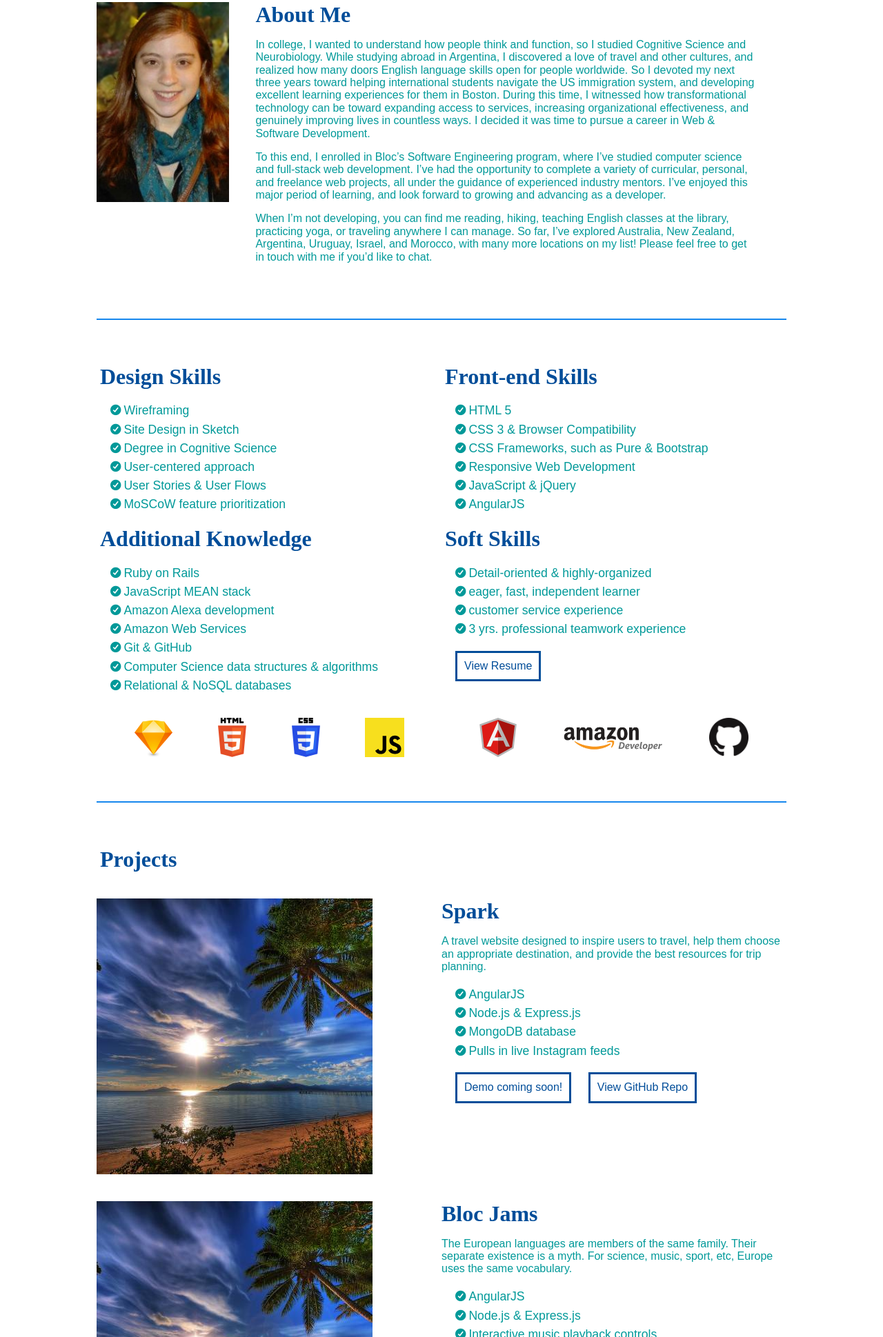
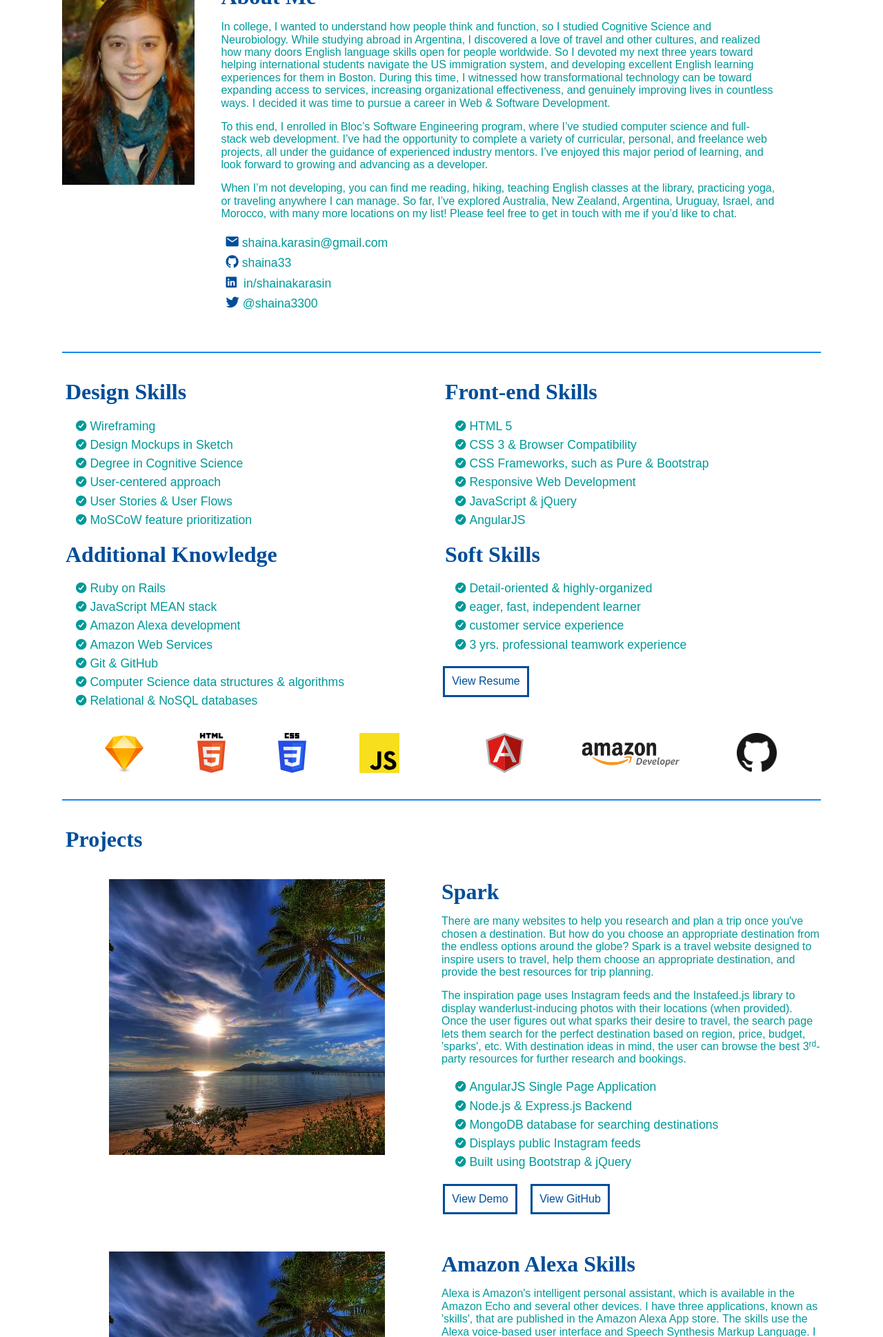
Before and after one commit to shaina33/portfolio-site, a plain HTML site: page index.html in a window 1280 px wide. Shown: the part 861-2800 px from the top of the page at 69% size. Drawn offline with nearby package versions, Linux system fonts and the light colour scheme; some packages are replaced by stand-ins of ours; a script that the page names is missing; a web font is replaced by a local one.

Commit message:
add project content & misc updates

```diff
--- a/index.html
+++ b/index.html
@@ -68,9 +68,19 @@
                     <img id="headshot" src="assets/images/headshot.jpg" class="pure-u-1 pure-u-md-1-5" alt="headshot"/>
                     <div class="about-text pure-u-1 pure-u-md-4-5">
                         <h3>About Me</h3>
-                        <p class="padded">In college, I wanted to understand how people think and function, so I studied Cognitive Science and Neurobiology.  While studying abroad in Argentina, I discovered a love of travel and other cultures, and realized how many doors English language skills open for people worldwide. So I devoted my next three years toward helping international students navigate the US immigration system, and developing excellent learning experiences for them in Boston. During this time, I witnessed how transformational technology can be toward expanding access to services, increasing organizational effectiveness, and genuinely improving lives in countless ways. I decided it was time to pursue a career in Web &amp; Software Development.</p>
+                        <p class="padded">In college, I wanted to understand how people think and function, so I studied Cognitive Science and Neurobiology.  While studying abroad in Argentina, I discovered a love of travel and other cultures, and realized how many doors English language skills open for people worldwide. So I devoted my next three years toward helping international students navigate the US immigration system, and developing excellent English learning experiences for them in Boston. During this time, I witnessed how transformational technology can be toward expanding access to services, increasing organizational effectiveness, and genuinely improving lives in countless ways. I decided it was time to pursue a career in Web &amp; Software Development.</p>
                         <p class="padded">To this end, I enrolled in Bloc’s Software Engineering program, where I’ve studied computer science and full-stack web development. I’ve had the opportunity to complete a variety of curricular, personal, and freelance web projects, all under the guidance of experienced industry mentors. I’ve enjoyed this major period of learning, and look forward to growing and advancing as a developer.</p>
                         <p class="padded">When I’m not developing, you can find me reading, hiking, teaching English classes at the library, practicing yoga, or traveling anywhere I can manage. So far, I’ve explored Australia, New Zealand, Argentina, Uruguay, Israel, and Morocco, with many more locations on my list! Please feel free to get in touch with me if you’d like to chat.</p>
+                        <ul class="checklist">
+                            <li><span class="ion-android-mail"></span><a href="mailto:shaina.karasin@gmail.com">shaina.karasin@gmail.com</a>
+                            </li>
+                            <li><span class="ion-social-github"></span><a href="//github.com/shaina33">shaina33</a>
+                            </li>
+                            <li><span class="ion-social-linkedin"></span> <a href="//www.linkedin.com/in/shainakarasin/">in/shainakarasin</a>
+                            </li>
+                            <li><span class="ion-social-twitter"></span><a href="//twitter.com/shaina3300">@shaina3300</a>
+                            </li>
+                        </ul>
                     </div>
                 </div>
             </section>
@@ -82,10 +92,10 @@
                        <h3>Design Skills</h3>
                        <ul class="checklist">
                            <li><span class="ion-checkmark-circled"></span>Wireframing</li>
-                           <li><span class="ion-checkmark-circled"></span>Site Design in Sketch</li>
+                           <li><span class="ion-checkmark-circled"></span>Design Mockups in Sketch</li>
                            <li><span class="ion-checkmark-circled"></span>Degree in Cognitive Science</li>
                            <li><span class="ion-checkmark-circled"></span>User-centered approach</li>
-                           <li><span class="ion-checkmark-circled"></span>User Stories &amp User Flows</li>
+                           <li><span class="ion-checkmark-circled"></span>User Stories &amp; User Flows</li>
                            <li><span class="ion-checkmark-circled"></span>MoSCoW feature prioritization</li>
                        </ul>
                    </div>
@@ -93,10 +103,10 @@
                        <h3>Front-end Skills</h3>
                        <ul class="checklist">
                            <li><span class="ion-checkmark-circled"></span>HTML 5</li>
-                           <li><span class="ion-checkmark-circled"></span>CSS 3 &amp Browser Compatibility</li>
-                           <li><span class="ion-checkmark-circled"></span>CSS Frameworks, such as Pure &amp Bootstrap</li>
+                           <li><span class="ion-checkmark-circled"></span>CSS 3 &amp; Browser Compatibility</li>
+                           <li><span class="ion-checkmark-circled"></span>CSS Frameworks, such as Pure &amp; Bootstrap</li>
                            <li><span class="ion-checkmark-circled"></span>Responsive Web Development</li>
-                           <li><span class="ion-checkmark-circled"></span>JavaScript &amp jQuery</li>
+                           <li><span class="ion-checkmark-circled"></span>JavaScript &amp; jQuery</li>
                            <li><span class="ion-checkmark-circled"></span>AngularJS</li>
                        </ul>
                    </div>
@@ -107,15 +117,15 @@
                            <li><span class="ion-checkmark-circled"></span>JavaScript MEAN stack</li>
                            <li><span class="ion-checkmark-circled"></span>Amazon Alexa development</li>
                            <li><span class="ion-checkmark-circled"></span>Amazon Web Services</li>
-                           <li><span class="ion-checkmark-circled"></span>Git &amp GitHub</li>
-                           <li><span class="ion-checkmark-circled"></span>Computer Science data structures &amp algorithms</li>
-                           <li><span class="ion-checkmark-circled"></span>Relational &amp NoSQL databases</li>
+                           <li><span class="ion-checkmark-circled"></span>Git &amp; GitHub</li>
+                           <li><span class="ion-checkmark-circled"></span>Computer Science data structures &amp; algorithms</li>
+                           <li><span class="ion-checkmark-circled"></span>Relational &amp; NoSQL databases</li>
                       </ul>
                    </div>
                    <div class="pure-u-1 pure-u-md-12-24">
                        <h3>Soft Skills</h3>
                        <ul class="checklist">
-                           <li><span class="ion-checkmark-circled"></span>Detail-oriented &amp highly-organized</li>
+                           <li><span class="ion-checkmark-circled"></span>Detail-oriented &amp; highly-organized</li>
                            <li><span class="ion-checkmark-circled"></span>eager, fast, independent learner</li>
                            <li><span class="ion-checkmark-circled"></span>customer service experience</li>
                            <li><span class="ion-checkmark-circled"></span>3 yrs. professional teamwork experience</li>
@@ -143,101 +153,108 @@
                 <div class="projects wrapper">
                     <a name="projects" class="anchor"></a>
                     <h3>Projects</h3>
-                    <!-- Project #1 -->
+
+                    <!-- Project: Spark -->
                     <div class="project pure-g">
                         <div class="mockup pure-u-1 pure-u-md-12-24">
                             <img class="pure-img" src="assets/mockups/placeholder.jpg">
                         </div>
                         <div class="project-info pure-u-1 pure-u-md-12-24">
                             <h3 class="project-title">Spark</h3>
-                            <p>A travel website designed to inspire users to travel, help them choose an appropriate destination, and provide the best resources for trip planning.</p>
+                            <p>There are many websites to help you research and plan a trip once you've chosen a destination. But how do you choose an appropriate destination from the endless options around the globe? Spark is a travel website designed to inspire users to travel, help them choose an appropriate destination, and provide the best resources for trip planning.</p>
+                            <p>The inspiration page uses Instagram feeds and the Instafeed.js library to display wanderlust-inducing photos with their locations (when provided). Once the user figures out what sparks their desire to travel, the search page lets them search for the perfect destination based on region, price, budget, 'sparks', etc. With destination ideas in mind, the user can browse the best 3<sup>rd</sup>-party resources for further research and bookings.</p>
                             <ul class="checklist">
-                                <li><span class="ion-checkmark-circled"></span>AngularJS</li>
-                                <li><span class="ion-checkmark-circled"></span>Node.js &amp Express.js</li>
-                                <li><span class="ion-checkmark-circled"></span>MongoDB database</li>
-                                <li><span class="ion-checkmark-circled"></span>Pulls in live Instagram feeds</li>
+                                <li><span class="ion-checkmark-circled"></span>AngularJS Single Page Application</li>
+                                <li><span class="ion-checkmark-circled"></span>Node.js &amp; Express.js Backend</li>
+                                <li><span class="ion-checkmark-circled"></span>MongoDB database for searching destinations</li>
+                                <li><span class="ion-checkmark-circled"></span>Displays public Instagram feeds</li>
+                                <li><span class="ion-checkmark-circled"></span>Built using Bootstrap &amp; jQuery</li>
                             </ul>
-                            <a class="button no-hover">Demo coming soon!</a>
-                            <a class="button">View GitHub Repo</a>
+                            <a class="button" href="//spark-travel.herokuapp.com/">View Demo</a>
+                            <a class="button" href="//github.com/shaina33/travel-site">View GitHub</a>
                         </div>
                     </div>
-                    <!-- Project #2 -->
+
+                    <!-- Project: Amazon Alexa -->
+                    <div class="project pure-g">
+                        <div class="mockup pure-u-1 pure-u-md-12-24">
+                            <img class="pure-img" src="assets/mockups/placeholder.jpg">
+                        </div>
+                        <div class="project-info pure-u-1 pure-u-md-12-24">
+                            <h3 class="project-title">Amazon Alexa Skills</h3>
+                            <p>Alexa is Amazon's intelligent personal assistant, which is available in the Amazon Echo and several other devices. I have three applications, known as 'skills', that are published in the Amazon Alexa App store. The skills use the Alexa voice-based user interface and Speech Synthesis Markup Language. I really enjoyed learning and thinking about how to design an effective voice interface. Together, these skills received about 2,500 utterances from users in their first 4 months!</p>
+                            <p><span class="italic">Learn International Geography</span> is a short trivia game to practice geography knowledge, while <span class="italic">Marine Life</span> provides users with quick, interesting facts about various ocean creatures. <span class="italic">International Calling Codes</span> allows users to find countries and their associated dialing codes.</p>
+                            <ul class="checklist">
+                                <li><span class="ion-checkmark-circled"></span>3 skills published by Amazon</li>
+                                <li><span class="ion-checkmark-circled"></span>JavaScript &amp; Node.js</li>
+                                <li><span class="ion-checkmark-circled"></span>Amazon Lambda</li>
+                                <li><span class="ion-checkmark-circled"></span>Amazon's NoSQL DynamoDB database</li>
+                                <li><span class="ion-checkmark-circled"></span>voice-based user interactions</li>
+                            </ul>
+                            <a class="button" href="//www.amazon.com/s/url=search-alias%3Dalexa-skills&field-keywords=smk">View on Amazon</a>
+                            <a class="button" href="//github.com/shaina33/Intnl-Calling-Skill">View GitHub (Calling Codes)</a>
+                        </div>
+                    </div>
+
+                    <!-- Project: Bonobo Nation -->
+                    <div class="project pure-g">
+                        <div class="mockup pure-u-1 pure-u-md-12-24">
+                            <img class="pure-img" src="assets/mockups/placeholder.jpg">
+                        </div>
+                        <div class="project-info pure-u-1 pure-u-md-12-24">
+                            <h3 class="project-title">Bonobo Nation</h3>
+                            <p>Bonobo Nation is a young Somerville-based nonprofit organization dedicated to growing public awareness of Bonobo monkeys and supporting their conservation. I worked with the founder to design, develop, and launch the organization's website.</p>
+                            <ul class="checklist">
+                                <li><span class="ion-checkmark-circled"></span>Designed using Sketch mockups</li>
+                                <li><span class="ion-checkmark-circled"></span>Responsive across all screens</li>
+                                <li><span class="ion-checkmark-circled"></span>Lightweight Pure.css Framework</li>
+                            </ul>
+                            <a class="button" href="//bonobonation.org">View Website</a>
+                            <a class="button" href="//github.com/shaina33/bonobo-nation">View GitHub</a>
+                        </div>
+                    </div>
+
+                    <!-- Project: Bloc Jams -->
                     <div class="project pure-g">
                         <div class="mockup pure-u-1 pure-u-md-12-24">
                             <img class="pure-img" src="assets/mockups/placeholder.jpg">
                         </div>
                         <div class="project-info pure-u-1 pure-u-md-12-24">
                             <h3 class="project-title">Bloc Jams</h3>
-                            <p>The European languages are members of the same family. Their separate existence is a myth. For science, music, sport, etc, Europe uses the same vocabulary.</p>
+                            <p>Bloc Jams is an interactive music streaming website. Users can select an album, then play, pause, and skip songs. They can jump to any point in the song, or change the volume, using slider buttons. Playback data is collected and displayed in a pie chart. For learning purposes, this project was written in vanilla JS, then refactored using jQuery, and then rebuilt using AngularJS.</p>
                             <ul class="checklist">
-                                <li><span class="ion-checkmark-circled"></span>AngularJS</li>
-                                <li><span class="ion-checkmark-circled"></span>Node.js &amp Express.js</li>
+                                <li><span class="ion-checkmark-circled"></span>AngularJS &amp; jQuery</li>
                                 <li><span class="ion-checkmark-circled"></span>Interactive music playback controls</li>
-                                <li><span class="ion-checkmark-circled"></span>User data analysis &amp graphical display</li>
+                                <li><span class="ion-checkmark-circled"></span>Audio file management using Buzz.js</li>
+                                <li><span class="ion-checkmark-circled"></span>Data Visualisation using Angular-nvd3</li>
                             </ul>
-                            <a class="button">View Demo</a>
-                            <a class="button">View GitHub Repo</a>
+                            <a class="button" href="//bloc-jams-3390.herokuapp.com/">View Demo</a>
+                            <a class="button" href="//github.com/shaina33/bloc-jams">View GitHub (jQuery)</a>
+                            <a class="button" href="//github.com/shaina33/bloc-jams-angular">View GitHub (AngularJS)</a>
                         </div>
                     </div>
-                    <!-- Project #3 -->
-                    <div class="project pure-g">
-                        <div class="mockup pure-u-1 pure-u-md-12-24">
-                            <img class="pure-img" src="assets/mockups/placeholder.jpg">
-                        </div>
-                        <div class="project-info pure-u-1 pure-u-md-12-24">
-                            <h3 class="project-title">Bonobo Nation</h3>
-                            <p>The European languages are members of the same family. Their separate existence is a myth. For science, music, sport, etc, Europe uses the same vocabulary.</p>
-                            <ul class="checklist">
-                                <li><span class="ion-checkmark-circled"></span>Freelance Project</li>
-                                <li><span class="ion-checkmark-circled"></span>Designed in Sketch</li>
-                                <li><span class="ion-checkmark-circled"></span>Pure.css Framework</li>
-                            </ul>
-                            <a class="button">View Website</a>
-                            <a class="button">View GitHub Repo</a>
-                        </div>
-                    </div>
-                    <!-- Project #4 -->
-                    <div class="project pure-g">
-                        <div class="mockup pure-u-1 pure-u-md-12-24">
-                            <img class="pure-img" src="assets/mockups/placeholder.jpg">
-                        </div>
-                        <div class="project-info pure-u-1 pure-u-md-12-24">
-                            <h3 class="project-title">Amazon Alexa Skills</h3>
-                            <p>The European languages are members of the same family. Their separate existence is a myth. For science, music, sport, etc, Europe uses the same vocabulary.</p>
-                            <ul class="checklist">
-                                <li><span class="ion-checkmark-circled"></span>3 skills published by Amazon</li>
-                                <li><span class="ion-checkmark-circled"></span># user requests</li>
-                                <li><span class="ion-checkmark-circled"></span>Node.js &amp Amazon Web Services</li>
-                                <li><span class="ion-checkmark-circled"></span>Amazon's DynamoDB database</li>
-                                <li><span class="ion-checkmark-circled"></span>voice-based user interactions</li>
-                            </ul>
-                            <p>Related blog posts:</p>
-                            <ul>
-                                <li>Alexa article 1</li>
-                                <li>Alexa article 2</li>
-                            </ul>
-                            <a class="button">Sound Clip</a>
-                            <a class="button">View GitHub Repo</a>
-                        </div>
-                    </div>
-                    <!-- Project #5 -->
+
+                    <!-- Project: Bloccit -->
                     <div class="project pure-g">
                         <div class="mockup pure-u-1 pure-u-md-12-24">
                             <img class="pure-img" src="assets/mockups/placeholder.jpg">
                         </div>
                         <div class="project-info pure-u-1 pure-u-md-12-24">
                             <h3 class="project-title">Bloccit</h3>
-                            <p>The European languages are members of the same family. Their separate existence is a myth. For science, music, sport, etc, Europe uses the same vocabulary.</p>
+                            <p>Bloccit is a Ruby on Rails application inspired by Reddit. Users can create an account, publish posts and comments, use tag labeling, and vote items up or down. Users can also favorite posts in order to receive email updates about them. Bloccit provides user profiles and three levels of user permissions.</p>
                             <ul class="checklist">
                                 <li><span class="ion-checkmark-circled"></span>Ruby on Rails</li>
+                                <li><span class="ion-checkmark-circled"></span>Responsive Design with Bootstrap</li>
                                 <li><span class="ion-checkmark-circled"></span>PostgreSQL database</li>
-                                <li><span class="ion-checkmark-circled"></span>User profiles &amp permissions</li>
-                                <li><span class="ion-checkmark-circled"></span>Users can favorite posts &amp up/down vote them</li>
+                                <li><span class="ion-checkmark-circled"></span>User authentication</li>
+                                <li><span class="ion-checkmark-circled"></span>SendGrid email integration</li>
+
                             </ul>
-                            <a class="button">View Demo</a>
-                            <a class="button">View GitHub Repo</a>
+                            <a class="button" href="//frozen-sierra-21067.herokuapp.com/">View Demo</a>
+                            <a class="button" href="//github.com/shaina33/bloccit">View GitHub</a>
                         </div>
                     </div>
+
                 </div>
             </section>
 
--- a/styles/main.css
+++ b/styles/main.css
@@ -12,12 +12,12 @@ nav .wrapper {
     width: 95%;
 }
 section .wrapper {
-    max-width: 1000px;
+    max-width: 1100px;
     margin: auto;
     width: 95%;
     border-bottom: 2px solid var(--light-blue);
-    padding-top: 5vw;
-    padding-bottom: 5vw;
+    padding-top: 3vw;
+    padding-bottom: 3vw;
 }
 section li {
     color: var(--teal);
@@ -33,6 +33,18 @@ h3 {
 p {
     color: var(--teal);
 }
+.padded {
+    padding-left: 3vw;
+    padding-right: 3vw;
+}
+.italic {
+    font-style: italic;
+}
+sup {
+    vertical-align: baseline;
+    position: relative;
+    top: -0.4em;
+}
 
 /* Navigation Bar */
 nav {
@@ -43,6 +55,7 @@ nav {
     top: 0;
     left: 0;
     right: 0;
+    z-index: 1;
 }
 .nav a {
     color: whitesmoke;
@@ -53,9 +66,6 @@ nav {
 
 }
 .nav a.nav-active {
-    color: var(--teal);
-}
-.nav a:hover {
     color: var(--teal);
 }
 .anchor {
@@ -113,10 +123,6 @@ h2 {
 
 /* About Me */
 
-p.padded {
-    padding-left: 3vw;
-    padding-right: 3vw;
-}
 #headshot {
 /*    border-radius: 10px;*/
 /*    max-height: 12rem;*/
@@ -125,6 +131,19 @@ p.padded {
 .about-me h3 {
     padding-left: 3vw;
 }
+li a {
+    color: var(--teal);
+    text-decoration: none;
+}
+li a:hover {
+    text-decoration: underline;
+}
+.about-text span {
+	color: var(--dark-blue);
+    padding-left: 2vw;
+    font-size: 1.3rem;
+}
+
 /* Skills */
 .checklist {
     list-style-type: none;
@@ -135,16 +154,19 @@ p.padded {
     padding-right: 10px;
 }
 li span {
-    margin-right: 4px;
+    margin-right: 5px;
 }
 .button {
     padding: 10px;
     border: 3px solid var(--dark-blue);
     background-color: white;
     color: var(--dark-blue);
-    margin-left: 20px;
+    margin-left: 15px;
+    margin-bottom: 15px;
     display: inline-block;
     text-decoration: none;
+    position: relative;
+    left: -1vw;
 }
 .button:not(.no-hover):hover {
     background-color: var(--teal);
@@ -173,13 +195,14 @@ li span {
 .project-title {
     padding: 0;
 }
-/*
+.mockup {
+    box-sizing: border-box;
+    padding-right: 15px;
+}
 .mockup img {
     margin: auto;
 }
-.project-title {
-    text-align: center;
-}*/
+
 
 /* Resources */
 
```
Also changed, not shown: resources.html (+1 -1 lines).
